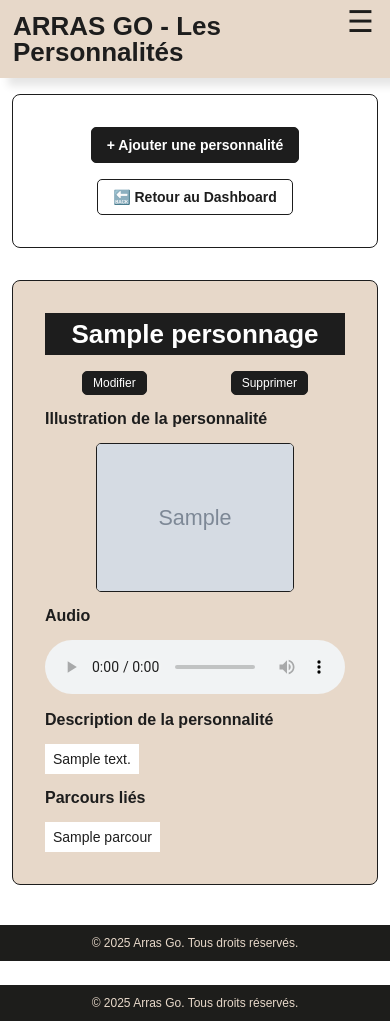
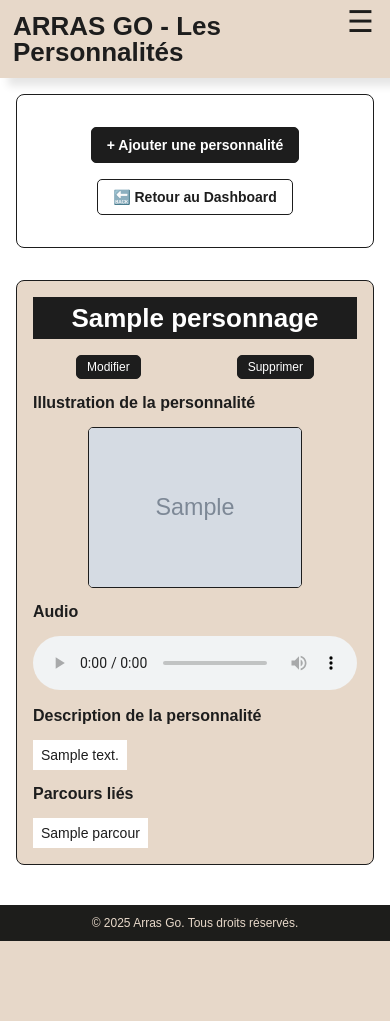
Before and after one commit to DarkSpharx/arrasgo, a PHP site: page /list_personnages.php in a window 390 px wide. After the commit the page ends 941 px from the top, so only its background shows below. Run offline with PHP 8.4, Linux system fonts and the light colour scheme; a user stored in the database is signed in; tables that the repository leaves empty hold one stand-in row (values such as "Sample post"); grey boxes marked "Sample" are stand-in pictures.

Commit message:
Amélioration du style des cartes : ajustement du padding pour les écrans moyens et ajout de styles pour l'élément audio.

```diff
--- a/backoffice/css/cards.css
+++ b/backoffice/css/cards.css
@@ -13,6 +13,9 @@
 @media (max-width: 1024px) {
   .cards-grid {
     grid-template-columns: repeat(2, 1fr);
+  }
+  .card {
+    padding: 16px !important;
   }
 }
 @media (max-width: 768px) {
@@ -60,6 +63,10 @@
 
 .card-audio {
   width: 100%;
+  & audio {
+    width: 100%;
+    margin: 0 auto;
+  }
 }
 
 .card-actions {
--- a/backoffice/list_personnages.php
+++ b/backoffice/list_personnages.php
@@ -30,6 +30,7 @@ foreach ($personnages as $perso) {
 ?>
 <!DOCTYPE html>
 <html lang="fr">
+
 <head>
     <meta charset="UTF-8">
     <meta name="viewport" content="width=device-width, initial-scale=1">
@@ -41,6 +42,7 @@ foreach ($personnages as $perso) {
     <title>Liste des Personnalités</title>
     <link rel="stylesheet" href="css/alertes.css">
 </head>
+
 <body>
     <?php include 'header.php'; ?>
     <h1 class="h1-sticky">ARRAS GO - Les Personnalités</h1>
@@ -69,7 +71,7 @@ foreach ($personnages as $perso) {
                         <h3>Audio</h3>
                         <div class="card-audio">
                             <?php if (!empty($p['mp3_personnage'])): ?>
-                                <audio controls src="../data/mp3/<?= htmlspecialchars($p['mp3_personnage']) ?>"></audio>
+                                <audio class="audio" controls src="../data/mp3/<?= htmlspecialchars($p['mp3_personnage']) ?>"></audio>
                             <?php else: ?>
                                 <em>Aucun audio</em>
                             <?php endif; ?>
@@ -95,13 +97,5 @@ foreach ($personnages as $perso) {
         <p>&copy; <?php echo date("Y"); ?> Arras Go. Tous droits réservés.</p>
     </footer>
 </body>
-</html>
-            </div>
-        </div>
-    </main>
-    <footer>
-        <p>&copy; <?php echo date("Y"); ?> Arras Go. Tous droits réservés.</p>
-    </footer>
-</body>
 
 </html>
```
